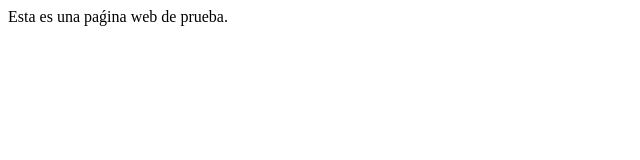
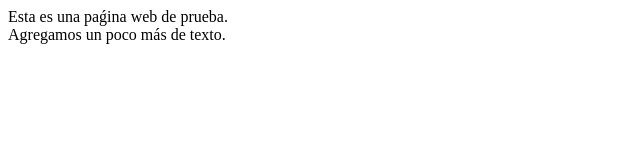
Before and after one commit to mefVLSI/MasteringElectronics, a plain HTML site: page index.html in a window 1280 px wide. Shown: the whole page, without its empty margins (0-640 px from the left). Drawn offline with Linux system fonts and the light colour scheme.

Commit message:
más pruebas

```diff
--- a/index.html
+++ b/index.html
@@ -6,6 +6,7 @@
     <title>Prueba de creación de página Web</title>
 </head>
 <body>
-    Esta es una paǵina web de prueba.
+    Esta es una paǵina web de prueba. <br>
+    Agregamos un poco más de texto.
 </body>
 </html>
```
